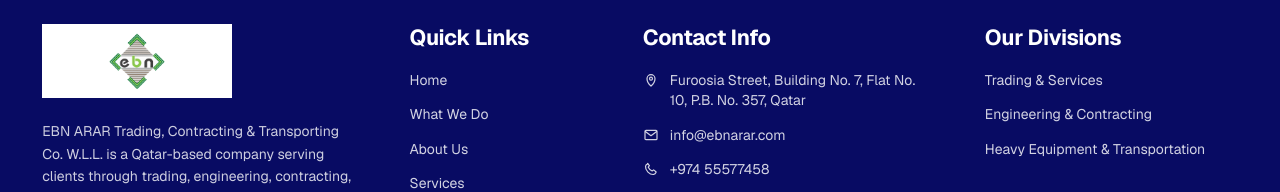
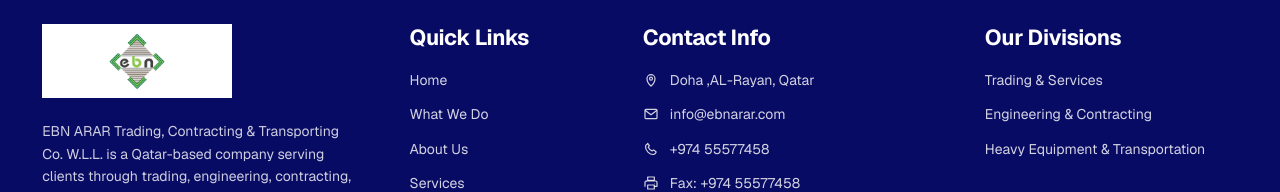
Before and after one commit to Shijastk/ibnarar, a Next.js app: page / in a window 1280 px wide. Shown: the part 5198-5390 px from the top of the page. Built offline with nearby package versions, Linux system fonts and the light colour scheme.

Commit message:
Update footer.tsx

```diff
--- a/components/footer/footer.tsx
+++ b/components/footer/footer.tsx
@@ -83,7 +83,7 @@
           <div className={styles.contactList}>
             <div className={styles.contactItem}>
               <PinIcon />
-              <span>Furoosia Street, Building No. 7, Flat No. 10, P.B. No. 357, Qatar</span>
+              <span>Doha ,AL-Rayan, Qatar</span>
             </div>
             <a className={styles.contactItem} href="mailto:info@ebnarar.com">
               <MailIcon />
```
